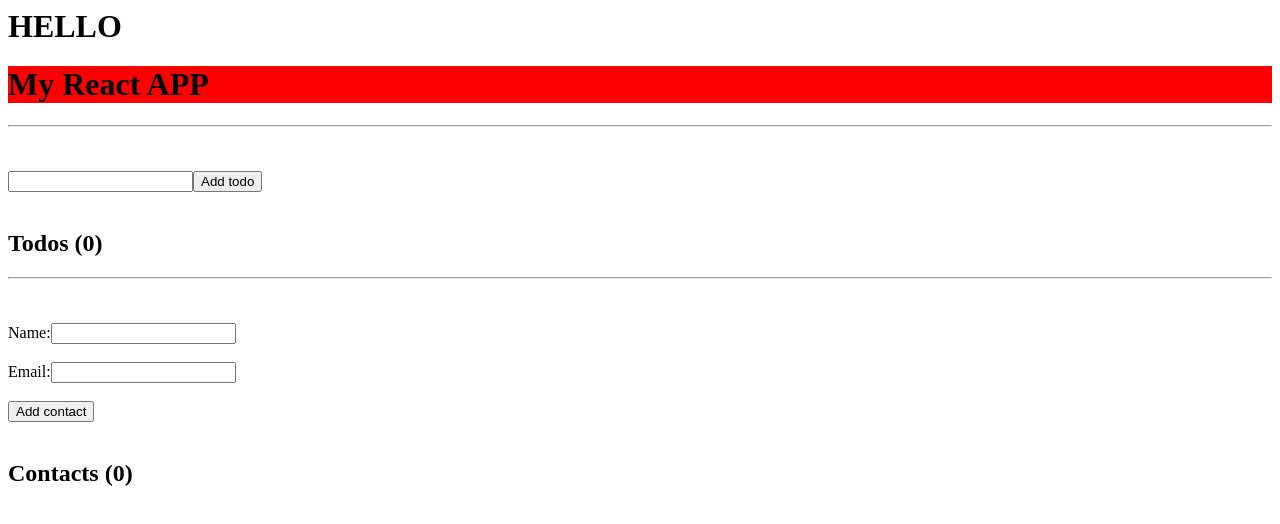
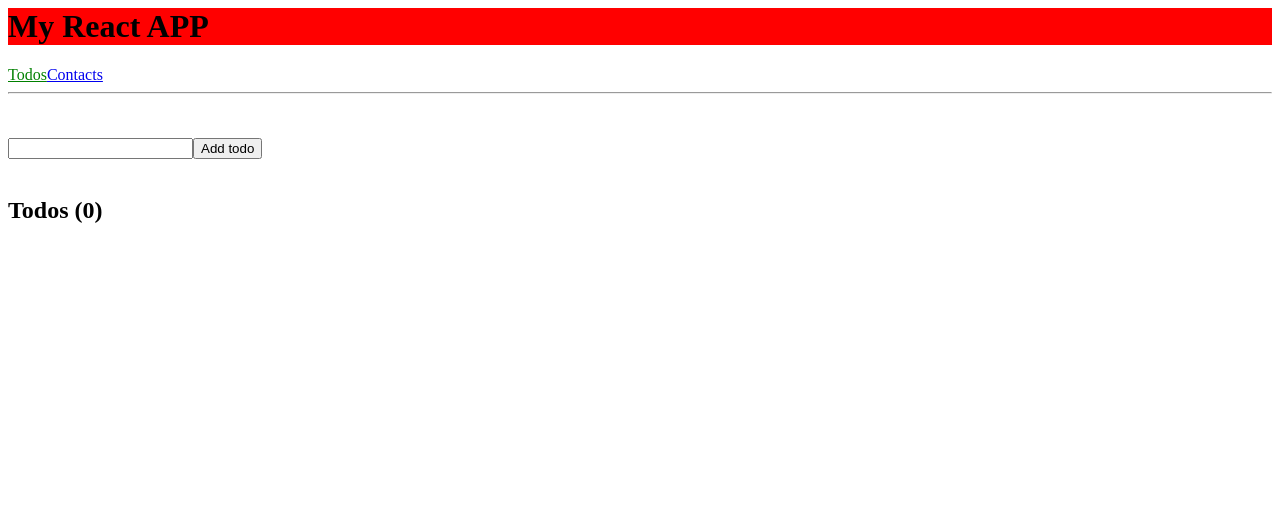
Before and after one commit to YuriChupyrkin/CarsStore, a React app: page / in a window 1280 px wide. Built offline with nearby package versions, Linux system fonts and the light colour scheme.

Commit message:
Add simple router

```diff
--- a/Client/components/App.js
+++ b/Client/components/App.js
@@ -1,27 +1,29 @@
 require('./App.scss');
 
 import React, { Component } from 'react';
-//import { connect } from 'react-redux';
+import { HashRouter, Route } from 'react-router-dom';
 
 import Todos from './todo/todos';
 import Contacts from './contacts/contacts';
+import NavigationBar from './navigation/navigationBar';
 
 class App extends Component {
   render() {
     console.warn('RENDER OF APP');
-    return <div>
-      <h1 className="red">My React APP</h1>
-      <Todos></Todos>
-      <Contacts></Contacts>
-    </div>
+    return <HashRouter>
+      <div className="app">
+        <div className="header">
+          <h1 className="red">My React APP</h1>
+          <NavigationBar></NavigationBar>
+        </div>
+        <div className="body">
+          <Route path="/" component={Todos} exact />
+          <Route path="/contacts" component={Contacts}/>
+        </div>
+        <div className="footer"></div>
+      </div>
+    </HashRouter>;
   }
 }
 
 export default App;
-
-// export default connect(
-//   state => ({
-//     appStore: state
-//   }),
-//   dispatch => ({})
-// )(App);
--- /dev/null
+++ b/Client/components/navigation/navigationBar.js
@@ -0,0 +1,34 @@
+import React, { Component } from 'react';
+import { NavLink } from 'react-router-dom';
+
+class NavigationBar extends Component {
+  addContact() {
+    let name = this.nameInput.value;
+    if (!name) {
+      return;
+    }
+
+    this.props.onAddContact(
+      (new Date()).getTime(),
+      name,
+      this.emailInput.value
+    );
+
+    this.nameInput.value = '';
+    this.emailInput.value = '';
+  }
+
+  render() {
+    console.log('RENDER NavigationBar');
+    return <div>
+      <NavLink to="/" activeStyle={{color: "green"}} exact>
+        Todos
+      </NavLink>
+      <NavLink to="/contacts" activeStyle={{color: "green"}}>
+        Contacts
+      </NavLink>
+    </div>
+  }
+}
+
+export default NavigationBar;
--- a/Client/index.html
+++ b/Client/index.html
@@ -3,7 +3,6 @@
 
   </head>
   <body>
-    <h1>HELLO</h1>
     <div id="app"></div>
     <script type="text/javascript" src="bundles/index_bundle.js"></script>
   </body>
--- a/package.json
+++ b/package.json
@@ -21,7 +21,7 @@
     "react": "^16.6.3",
     "react-dom": "^16.6.3",
     "react-redux": "^5.1.1",
-    "react-router": "^4.3.1",
+    "react-router-dom": "^4.3.1",
     "redux": "^4.0.1"
   },
   "devDependencies": {
```
Also changed, not shown: Client/index.js (+0 -17 lines).
